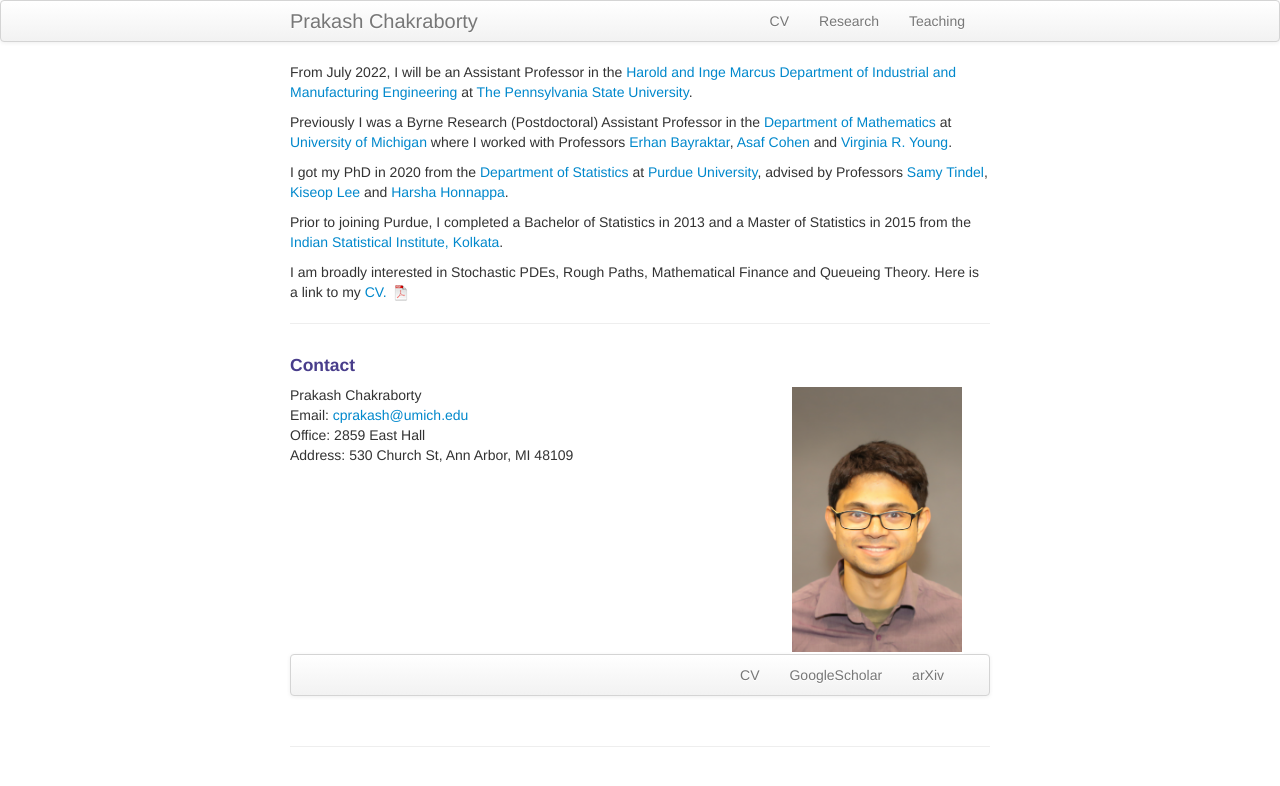
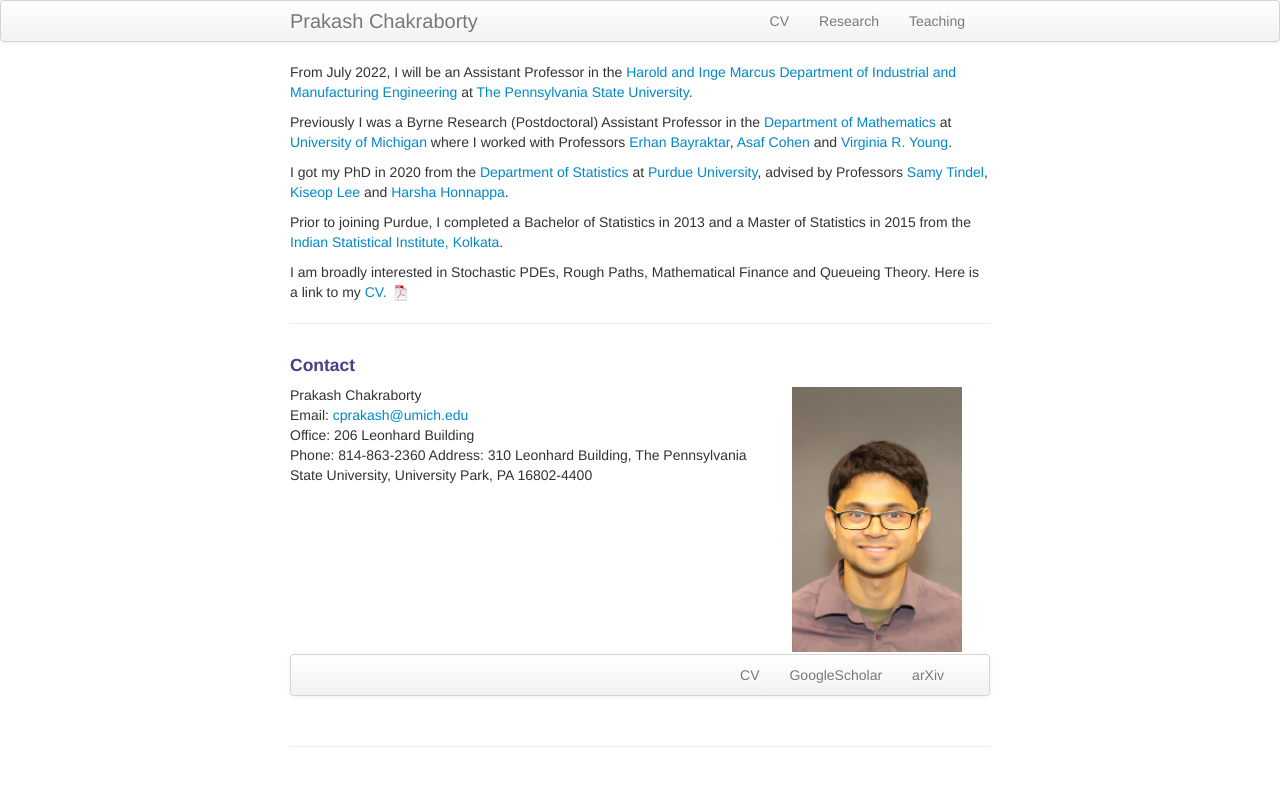
Before and after one commit to prakashchakraborty/prakashchakraborty.github.io, a Jekyll site: the page built from index.md, in a window 1280 px wide. Shown: the top 786 px of the page. Built offline with Jekyll 4.4.1, drawn with Linux system fonts in a browser that asks for light colours.

Commit message:
Update index.md

```diff
--- a/index.md
+++ b/index.md
@@ -26,8 +26,9 @@ I am broadly interested in Stochastic PDEs, Rough Paths, Mathematical Finance an
         <div class="span5">
             Prakash Chakraborty<br/>
             Email: <a href="mailto:cprakash@umich.edu">cprakash@umich.edu</a><br/>
-            Office: 2859 East Hall<br/>
-            Address: 530 Church St, Ann Arbor, MI 48109<br/>
+            Office: 206 Leonhard Building<br/>
+	    Phone: 814-863-2360
+            Address: 310 Leonhard Building, The Pennsylvania State University, University Park, PA 16802-4400<br/>
         </div>
 
         <div class="span2">
```
